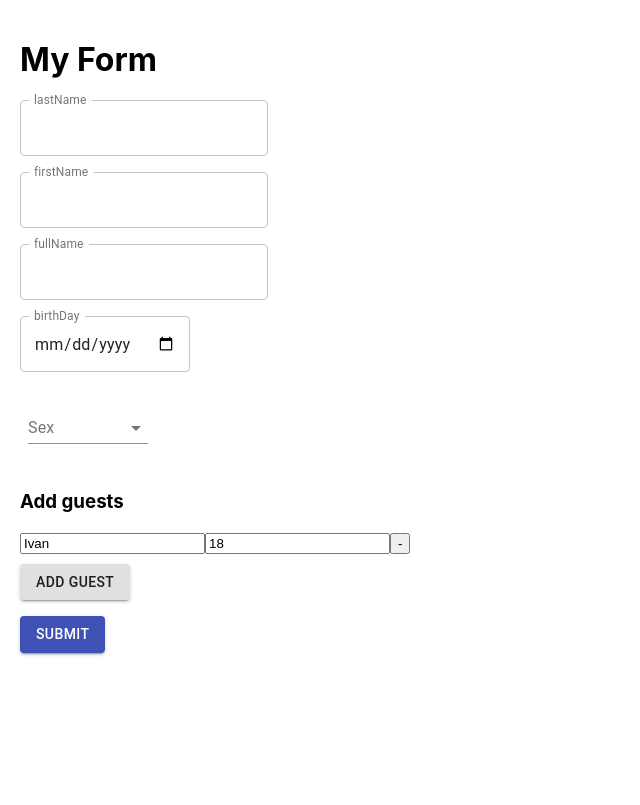
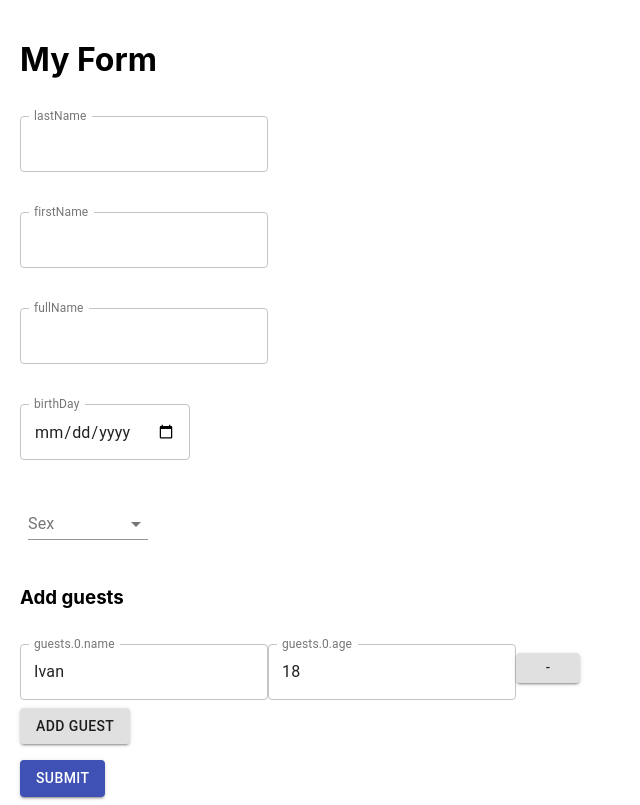
Before and after one commit to EkaterinaRakitina/my-app-formik, a React (Create React App) app: page / in a window 1280 px wide. Shown: the whole page, without its empty margins (0-640 px from the left). Built offline with nearby package versions, Linux system fonts and the light colour scheme.

Commit message:
set up block guests

```diff
--- a/src/App.css
+++ b/src/App.css
@@ -27,3 +27,9 @@ button {
 .Form-control input,select {
   align-self: flex-start;
 }
+.Guests-block {
+  display: flex;
+  align-items: center;
+  justify-content: space-between;
+  min-width: 500px;
+}
--- a/src/App.tsx
+++ b/src/App.tsx
@@ -81,11 +81,9 @@ const App = () => {
                 <Grid item xs={12}>
                   <CustomInput<FormFields> name="fullName" type="text" />
                 </Grid>
-
                 <Grid item xs={12}>
                   <CustomInput<FormFields> name="birthDay" type="date" />
                 </Grid>
-
                 <Grid item xs={12}>
                   <CustomSelect<FormFields>
                     name="sex"
@@ -97,29 +95,22 @@ const App = () => {
                   <FieldArray
                     name="guests"
                     render={(arrayHelpers) => (
-                      <div className="Guests-block">
+                      <div >
                         <h3>Add guests</h3>
                         {props.values.guests.length > 0
                           ? props.values.guests.map((guest, index) => (
-                              <div key={index}>
-                                <Field name={`guests.${index}.name`} />
-                                <ErrorMessage name={`guests.${index}.name`}>
-                                  {(msg) => (
-                                    <div className="Error-message">{msg}</div>
-                                  )}
-                                </ErrorMessage>
-                                <Field name={`guests.${index}.age`} />
-                                <ErrorMessage name={`guests.${index}.age`}>
-                                  {(msg) => (
-                                    <div className="Error-message">{msg}</div>
-                                  )}
-                                </ErrorMessage>
-                                <button
+                              <div key={index} className="Guests-block">
+                                <CustomInput<FormFields> name={`guests.${index}.name`} type="text"/>
+                                <CustomInput<FormFields> name={`guests.${index}.age`} type="number" />
+                                <Button
+                                  variant="contained"
                                   type="button"
+                                  size='small'
+                                  fullWidth={false}
                                   onClick={() => arrayHelpers.remove(index)}
                                 >
                                   -
-                                </button>
+                                </Button>
                               </div>
                             ))
                           : null}
@@ -151,48 +142,3 @@ const App = () => {
 };
 
 export default App;
-
-
-
-
-
-
-
-
-
-
-{
-  /*
-<FieldArray
-  name="guests"
-  render={(arrayHelpers) => (
-    <div className="Guests-block">
-      <h3>Add guests</h3>
-      {props.values.guests.length > 0
-        ? props.values.guests.map((guest, index) => (
-            <div key={index}>
-              <Field name={`guests.${index}.name`} />
-              <ErrorMessage name={`guests.${index}.name`}>{msg => <div className="Error-message">{msg}</div>}</ErrorMessage>
-              <Field name={`guests.${index}.age`} />
-              <ErrorMessage name={`guests.${index}.age`}>{msg => <div className="Error-message">{msg}</div>}</ErrorMessage>
-              <button
-                type="button"
-                onClick={() => arrayHelpers.remove(index)}
-              >
-                -
-              </button>
-            </div>
-          ))
-          : null}
-      <button
-        type="button"
-        onClick={() => arrayHelpers.push({ name: "", age: "" })}
-      >
-        Add guest
-      </button>
-    </div>
-  )}
-/>
-<button type="submit">Submit</button>
-<ErrorMessage name="guests">{msg => typeof msg === "string" ? <div className="Error-message">{msg}</div> : null}</ErrorMessage> */
-}
--- a/src/Components/CustomInput.tsx
+++ b/src/Components/CustomInput.tsx
@@ -9,7 +9,7 @@ interface IProps {
 
 const CustomInput = <T, >({ name, type }: IProps) => {
   const [field, meta, helpers] = useField<T>(name);
-  // console.log(meta);
+  console.log(meta);
 
   return (
     <>
@@ -17,6 +17,7 @@ const CustomInput = <T, >({ name, type }: IProps) => {
         {...field}
         label={name}
         type={type}
+        margin='normal'
         variant="outlined"
         InputLabelProps={{
           shrink: true,
```
